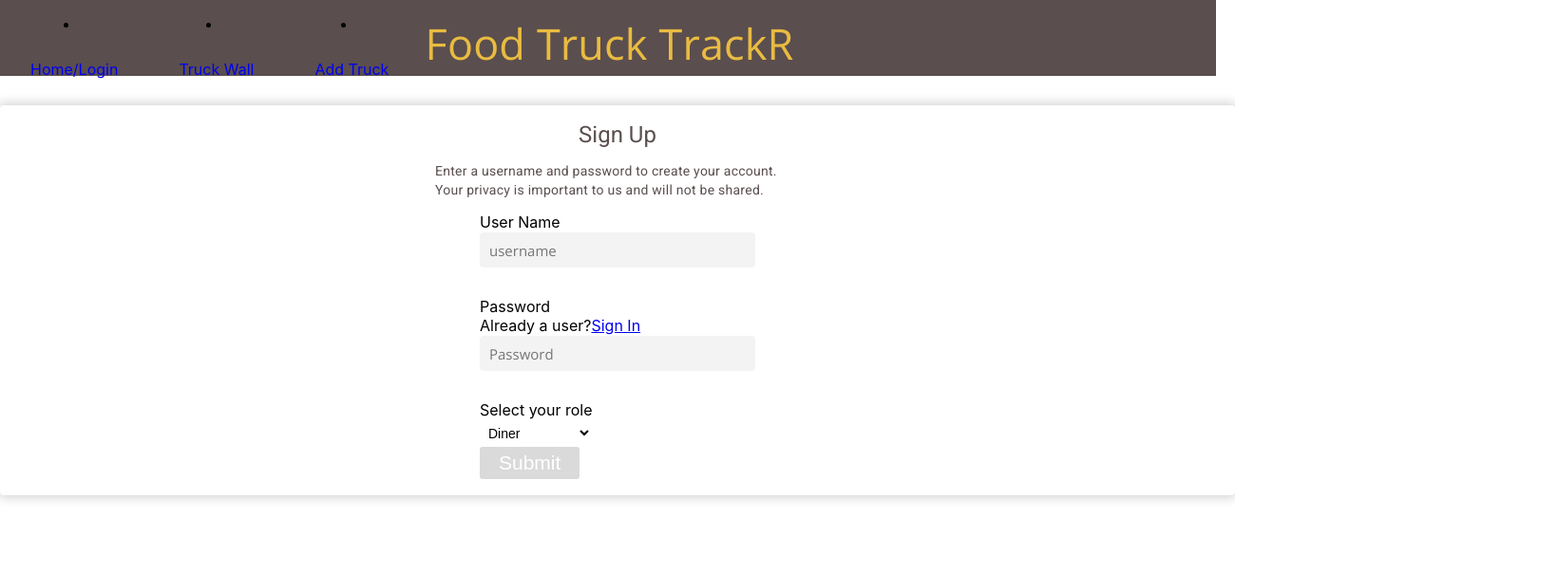
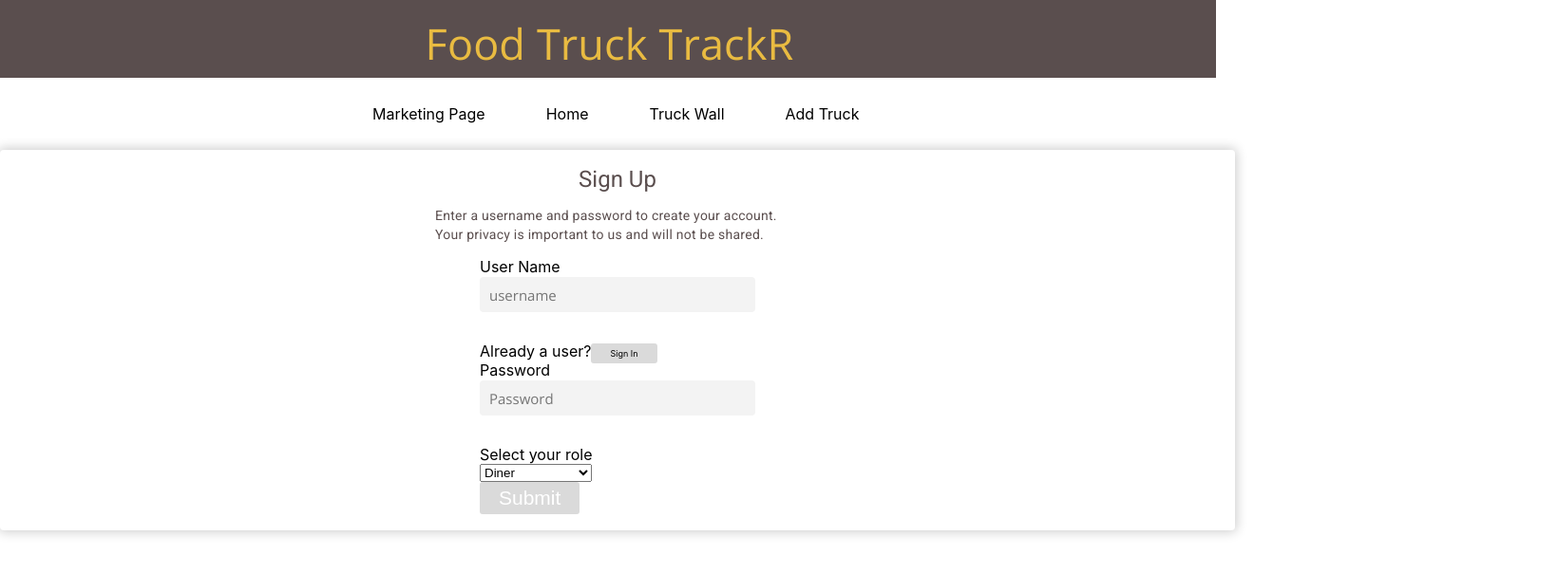
Before and after one commit to Jrive204/front-end, a React (Create React App) app: page /signup in a window 1280 px wide. Shown: the top 604 px of the page at 95% size, 1640 px wide, since content can reach past the window. Built offline with nearby package versions, Linux system fonts and the light colour scheme; a web font is replaced by a local one.

Commit message:
fixed header and sub menu

```diff
--- a/public/index.html
+++ b/public/index.html
@@ -41,7 +41,7 @@
       work correctly both with client-side routing and a non-root public URL.
       Learn how to configure a non-root public URL by running `npm run build`.
     -->
-    <title>React App</title>
+    <title>Food Truck TrackR</title>
   </head>
   <body>
     <noscript>You need to enable JavaScript to run this app.</noscript>
--- a/src/App.js
+++ b/src/App.js
@@ -4,7 +4,7 @@ import LoginForm from "./Forms/LoginForm";
 import SignUpForm from "./Forms/SignUpForm";
 import TruckReview from "./components/TruckReview";
 import Header from "./components/Header";
-
+import Navigation from "./components/Navigation"
 import { connect } from "react-redux";
 import { BrowserRouter as Router, Switch, Route } from "react-router-dom";
 import TruckWall from "./components/TruckWall";
@@ -24,6 +24,7 @@ function App(props) {
 
         <GlobalStyle />
         <Header />
+        <Navigation />
         <Switch>
           {/* Will use /:id instead of 'card' */}
           <PrivateRoute path='/home/trucks/:id' component={EditTruck} />
--- a/src/Forms/Forms.css
+++ /dev/null
@@ -1,54 +0,0 @@
-.container {
-  height: 75% !important;
-}
-.form-group {
-  display: flex;
-  flex-direction: column;
-  align-items: flex-start;
-  width: fit-content;
-}
-.form {
-  display: flex;
-  flex-direction: column;
-}
-label {
-  text-align: left;
-  display: flex;
-  flex-direction: column;
-}
-input {
-  margin-top: 1px;
-  min-width: 18em;
-  height: 37px;
-  padding: 0px 10px;
-  font-size: 15px;
-  font-family: "Open Sans", sans-serif;
-  background-color: #f3f3f3;
-  border: 0;
-  border-radius: 4px;
-  margin-bottom: 31px;
-  transition: all 250ms ease-in-out;
-}
-
-.image {
-  width: 2em;
-}
-/* .rectangle {
-
-left: 0%;
-right: 0%;
-top: 0%;
-bottom: 0%;
-
-border: 1px solid rgba(25, 25, 25, 0.32);
-box-sizing: border-box;
-} */
-
-.select {
-  background-color: orange;
-  background: transparent;
-  border: none;
-  font-size: 14px;
-  height: 29px;
-  padding: 5px;
-}
--- a/src/Forms/LoginForm.js
+++ b/src/Forms/LoginForm.js
@@ -1,9 +1,17 @@
 import React from "react";
-import { useForm} from "react-hook-form";
-import "./Forms.css";
-import {axiosWithAuth}  from "../util/axiosWithAuth"
-import { Link } from 'react-router-dom'
-import { Login, Container, Button, Body} from "../styles/LoginRegisterStyles"
+import {  useForm} from "react-hook-form";
+import {  axiosWithAuth}  from "../util/axiosWithAuth"
+import {  Link } from 'react-router-dom'
+import {  Login,
+          Container,
+          Button,
+          Otherbutton,
+          Body,
+          Formgroup,
+          Styledform,
+          Labels,
+          Inputs
+} from "../styles/LoginRegisterStyles"
 
 
 export default function LoginForm(props) {
@@ -11,12 +19,13 @@ export default function LoginForm(props) {
 
 
   const onSubmit = data => {
-    console.log(data);
+
+
     axiosWithAuth()
       .post("https://lambda-food-truck.herokuapp.com/api/auth/login", data)
 
       .then(res => {
-        console.log("success", res);
+
         localStorage.setItem("token", res.data.token);
         props.history.push("/home");
       })
@@ -35,18 +44,19 @@ return (
       not be shared.
     </Body>
     <form onSubmit={handleSubmit(onSubmit)}>
-      <div className='form'>
-        <div className='form-group'>
+      <Styledform>
+        <Formgroup>
+
           {/* Start of UserName field */}
-          <label htmlFor='username'>
+          <Labels htmlFor='username'>
             User Name
-            <input
+            <Inputs
               type='text'
               name='username'
               placeholder='username'
               ref={register({ required: true, minLength: 6, maxLength: 15 })}
             />
-          </label>
+          </Labels>
           {errors.username && errors.username.type === "required" && (
             <span>Please enter a username</span>
           )}
@@ -60,17 +70,17 @@ return (
           {/* End of UserName Field */}
 
           {/* Start of Password Field */}
-          <label htmlFor='password'>
+          <Labels htmlFor='password'>
             <span>
               {" "}
               No Account?
-              <Link tag={Link} to='/signup'>
+              <Otherbutton tag={Link} to='/signup'>
                 Sign Up
-              </Link>
+              </Otherbutton>
             </span>
             Password
-          </label>
-          <input
+          </Labels>
+          <Inputs
             type='password'
             placeholder='Password'
             name='password'
@@ -84,13 +94,14 @@ return (
             <span>Password is too short - 5 characters</span>
           )}
           {/* End of password field  */}
-        </div>
+        </Formgroup>
 
         <div className='footer'>
           <Button>Submit</Button>
         </div>
-      </div>
+
+      </Styledform>
     </form>
   </Container>
 );
-          }
+}
--- a/src/Forms/SignUpForm.js
+++ b/src/Forms/SignUpForm.js
@@ -1,15 +1,19 @@
 import React from "react";
+import { Link } from "react-router-dom";
+
 import { useForm } from "react-hook-form";
 import { axiosWithAuth } from "../util/axiosWithAuth";
 
-import { Link } from "react-router-dom";
+import { Login,
+  Container,
+  Button,
+  Body,
+  Otherbutton,
+  Formgroup,
+  Styledform,
+  Labels,
+  Inputs } from "../styles/LoginRegisterStyles";
 
-
-import { Login, Container, Button, Body } from "../styles/LoginRegisterStyles";
-
-
-
-import "./Forms.css";
 
 export default function SignUpForm(props) {
   const { register, handleSubmit, errors } = useForm();
@@ -39,13 +43,13 @@ export default function SignUpForm(props) {
         </Body>
 
         <form onSubmit={handleSubmit(onSubmit)}>
-          <div className='form'>
-            <div className='form-group'>
+          <Styledform>
+            <Formgroup>
               {/* Start of UserName field */}
               <div className='rectangle'>
-                <label htmlFor='username'>
+                <Labels htmlFor='username'>
                   User Name
-                  <input
+                  <Inputs
                     type='text'
                     placeholder='username'
                     name='username'
@@ -55,7 +59,7 @@ export default function SignUpForm(props) {
                       maxLength: 15
                     })}
                   />
-                </label>
+                </Labels>
 
                 {errors.username && errors.username.type === "required" && (
                   <span>Please enter a username</span>
@@ -69,16 +73,17 @@ export default function SignUpForm(props) {
               </div>
               {/* End of UserName Field */}
 
-              <label htmlFor='password'>
+              <Labels htmlFor='password'>
+              <span>
+                  Already a user?
+                  <Otherbutton tag={Link} to='/'>
+                    Sign In
+                  </Otherbutton>
+                </span>
                 Password{" "}
-                <span>
-                  Already a user?
-                  <Link tag={Link} to='/'>
-                    Sign In
-                  </Link>
-                </span>
-              </label>
-              <input
+
+              </Labels>
+              <Inputs
                 type='password'
                 placeholder='Password'
                 name='password'
@@ -92,7 +97,7 @@ export default function SignUpForm(props) {
                 <span>Password is too short - 5 characters</span>
               )}
 
-              <label htmlFor='role'>
+              <Labels htmlFor='role'>
                 Select your role
                 <select
                   name='role'
@@ -104,13 +109,13 @@ export default function SignUpForm(props) {
                   <option value='2'>Diner</option>
                   <option value='1'>Operator</option>
                 </select>
-              </label>
-            </div>
+              </Labels>
+            </Formgroup>
 
             <div className='footer'>
               <Button>Submit</Button>
             </div>
-          </div>
+          </Styledform>
         </form>
       </Container>
     </div>
--- a/src/components/Header.js
+++ b/src/components/Header.js
@@ -1,38 +1,18 @@
 import React from "react";
 import {
   HeaderStylesDiv,
-  StyledpTrackR,
+  StyledpTrackR
 } from "../styles/HeaderStyles";
-
-import { Li, LiA, StyledLink} from "../styles/HeaderStyles"
 
 
 import { Link } from "react-router-dom";
+
+// import Hamburger from "../img/Hamburger"
 
 
 const Header = () => {
   return (
     <HeaderStylesDiv>
-
-
-<Li>
-     <LiA>
-     <StyledLink to="/home">Home/Login</StyledLink>
-     </LiA>
- </Li>
-
- <Li>
-     <LiA>
-     <StyledLink to="/trucks">Truck Wall</StyledLink>
-     </LiA>
- </Li>
-
- <Li>
-     <LiA>
-     <StyledLink to="/addtruck">Add Truck</StyledLink>
-     </LiA>
- </Li>
-
 
       <Link to='/'>
       <StyledpTrackR>Food Truck TrackR</StyledpTrackR>
--- a/src/components/Navigation.js
+++ b/src/components/Navigation.js
@@ -11,9 +11,16 @@ import { Ul , Li, LiA, StyledLink} from "../styles/HeaderStyles"
              <>
            <Ul>
 
+            <Li>
+                <LiA>
+                <StyledLink as="a" href="https://bwfoodtrucktracker.github.io/marketing-ui/">Marketing Page</StyledLink>
+                </LiA>
+            </Li>
+
+
            <Li>
                 <LiA>
-                <StyledLink to="/home">Home/Login</StyledLink>
+                <StyledLink to="/home">Home</StyledLink>
                 </LiA>
             </Li>
 
--- a/src/components/OperatorHome.js
+++ b/src/components/OperatorHome.js
@@ -46,7 +46,7 @@ const OperatorHome = (props) => {
             <Operator>
 
 
-                <HelloOperator>Hello {props.users.username}</HelloOperator>
+               <HelloOperator>Hello {props.users.username}</HelloOperator>
 
                 <Link to={'/addtruck'}>Create New Truck</Link>
                 <div>
--- a/src/styles/DinerHome.js
+++ b/src/styles/DinerHome.js
@@ -17,14 +17,14 @@ flex-direction: column;
 justify-content: center;
 align-items: center;
 background-color: #fff;
-box-shadow: 0px 0px 12px 2px rgba(15, 15, 15, 0.2);
+
 border-radius: 4px;
 position: relative;
 z-index: 99;
 width: 100%;
 height: 100%;
 z-index: 99;
-padding: 17px 10px;
+
 
 `
 
--- a/src/styles/HeaderStyles.js
+++ b/src/styles/HeaderStyles.js
@@ -1,14 +1,11 @@
 import styled from "styled-components";
 import {
-
-  Switch,
-  Route,
   Link } from "react-router-dom";
 
 export const HeaderStylesDiv = styled.div`
   text-align: center;
   width: 100%;
-  height: 50px;
+  height: 6.5vh;
   left: 0px;
   top: 10px;
   padding: 15px 0;
@@ -100,10 +97,12 @@ list-style-type: none;
   margin: 0;
   padding: 50;
   overflow: hidden;
-  background-color: #5A4E4E;
+  background-color: white;
+  margin-left: 20rem;
 `
 
 export const Li = styled.li `
+
 float: left;
 
 `
@@ -118,8 +117,13 @@ display: block;
 
 export const StyledLink = styled(Link)`
 display: block;
-color: color: #E9BB41;
+color: black;
 text-align: center;
 padding: 14px 16px;
 text-decoration: none;
 `;
+
+export const Stack= styled(Link)`
+color: #E9BB41;
+display: block;
+`
--- a/src/styles/LoginRegisterStyles.js
+++ b/src/styles/LoginRegisterStyles.js
@@ -1,4 +1,5 @@
 import styled from 'styled-components';
+import { Link } from 'react-router-dom'
 
 export const Login = styled.div `
 font-family: Roboto;
@@ -47,6 +48,23 @@ mix-blend-mode: normal;
   &:focus {
     outline: none;
   `
+  export const Otherbutton = styled(Link) `
+  font-size: 9px;
+  text-decoration: none;
+  padding: 5px 20px;
+  border: 0;
+  background-color: #DADADA;
+  color: black;
+  border-radius: 3px;
+  transition: all 250ms ease-in-out;
+  cursor: pointer;
+  &:hover {
+    background-color: #FFB90F;
+  }
+  &:focus {
+    outline: none;
+  `
+
   export const Body = styled.p `
 
 width: 30%;
@@ -75,3 +93,36 @@ width: 30%;
 box-sizing: border-box;
 
   `
+ // turn into styled components and delete any duplicates
+
+  export const Formgroup= styled.div `
+    display: flex;
+    flex-direction: column;
+    align-items: flex-start;
+    width: fit-content;
+  `
+
+  export const Styledform = styled.div`
+    display: flex;
+    flex-direction: column;
+  `
+
+  export const Labels = styled.label `
+
+  text-align: left;
+  display: flex;
+  flex-direction: column;`
+
+ export const Inputs = styled.input `
+ margin-top: 1px;
+ min-width: 18em;
+ height: 37px;
+ padding: 0px 10px;
+ font-size: 15px;
+ font-family: "Open Sans", sans-serif;
+ background-color: #f3f3f3;
+ border: 0;
+ border-radius: 4px;
+ margin-bottom: 31px;
+ transition: all 250ms ease-in-out;
+ `
```
